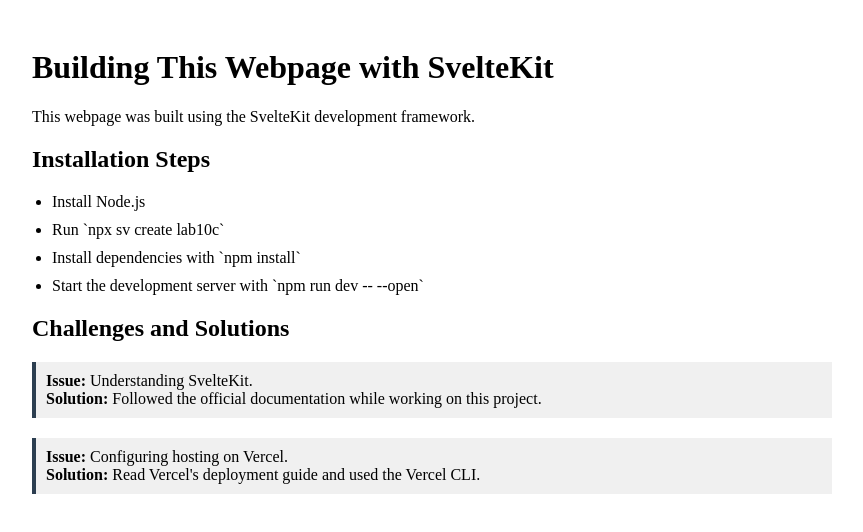
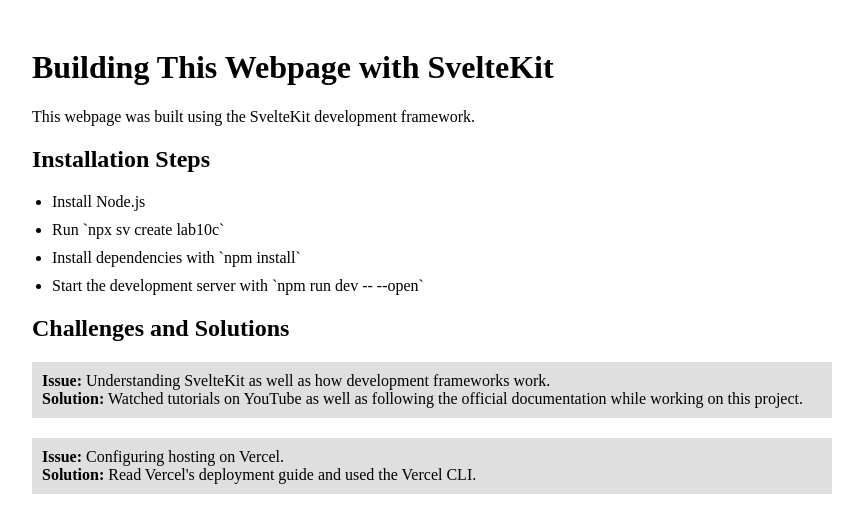
Before and after one commit to jotasky/cps530_lab10c, a SvelteKit app: page / in a window 1280 px wide. Shown: the top 532 px of the page, without its empty margins (208-1071 px from the left). Built offline with nearby package versions, Linux system fonts and the light colour scheme.

Commit message:
Made updates to webpage

```diff
--- a/src/routes/+page.svelte
+++ b/src/routes/+page.svelte
@@ -8,8 +8,8 @@
 
     let challenges = [
         {
-            issue: "Understanding SvelteKit.",
-            solution: "Followed the official documentation while working on this project."
+            issue: "Understanding SvelteKit as well as how development frameworks work.",
+            solution: "Watched tutorials on YouTube as well as following the official documentation while working on this project."
         },
         {
             issue: "Configuring hosting on Vercel.",
@@ -35,9 +35,8 @@
     }
 
     .code {
-        background-color: #f0f0f0;
+        background-color: #dfdfdf;
         padding: 10px;
-        border-left: 4px solid #2c3e50;
         margin-bottom: 20px;
     }
 
```
